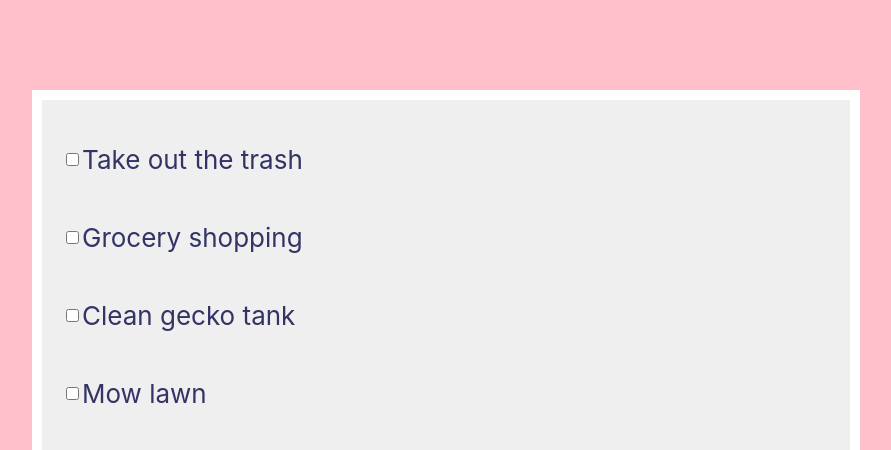
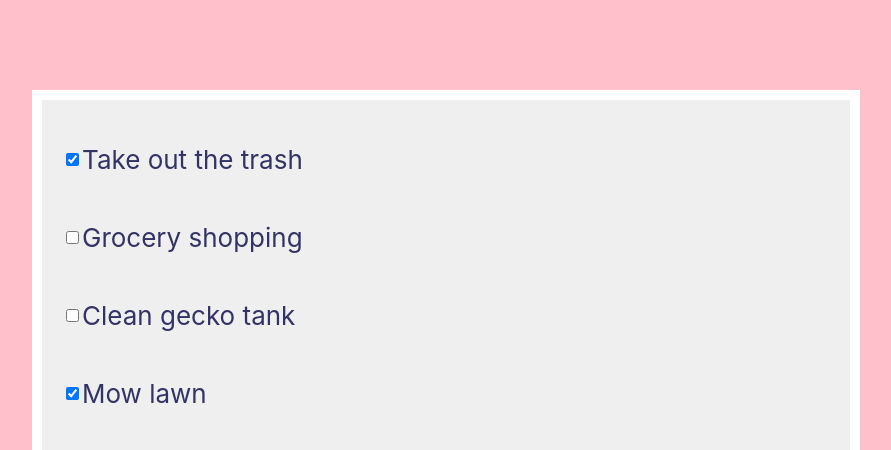
Before and after one commit to mmmfang/react-to-do, a React (Create React App) app: page / in a window 1280 px wide. Shown: the top 450 px of the page, without its empty margins (194-1085 px from the left). Built offline with nearby package versions, Linux system fonts and the light colour scheme.

Commit message:
add props.todo.completed to checkbox input

```diff
--- a/src/components/ToDoItem.js
+++ b/src/components/ToDoItem.js
@@ -4,7 +4,7 @@ function ToDoItem(props) {
     console.log(props)
     return(
         <div className="to-do-item">
-            <input type="checkbox" />
+            <input type="checkbox" checked={props.todo.completed}/>
             <p>{props.todo.text}</p>
         </div>
     )
```
